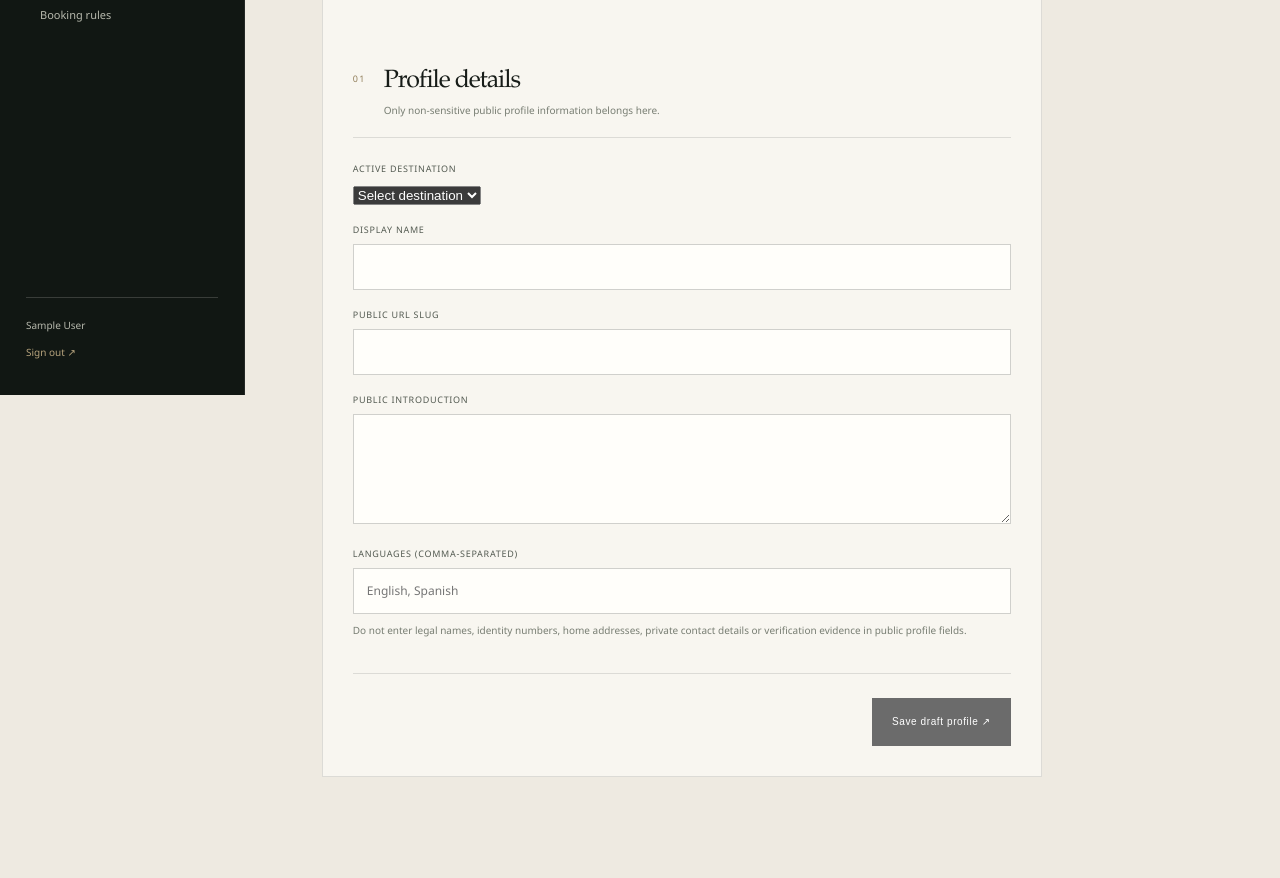
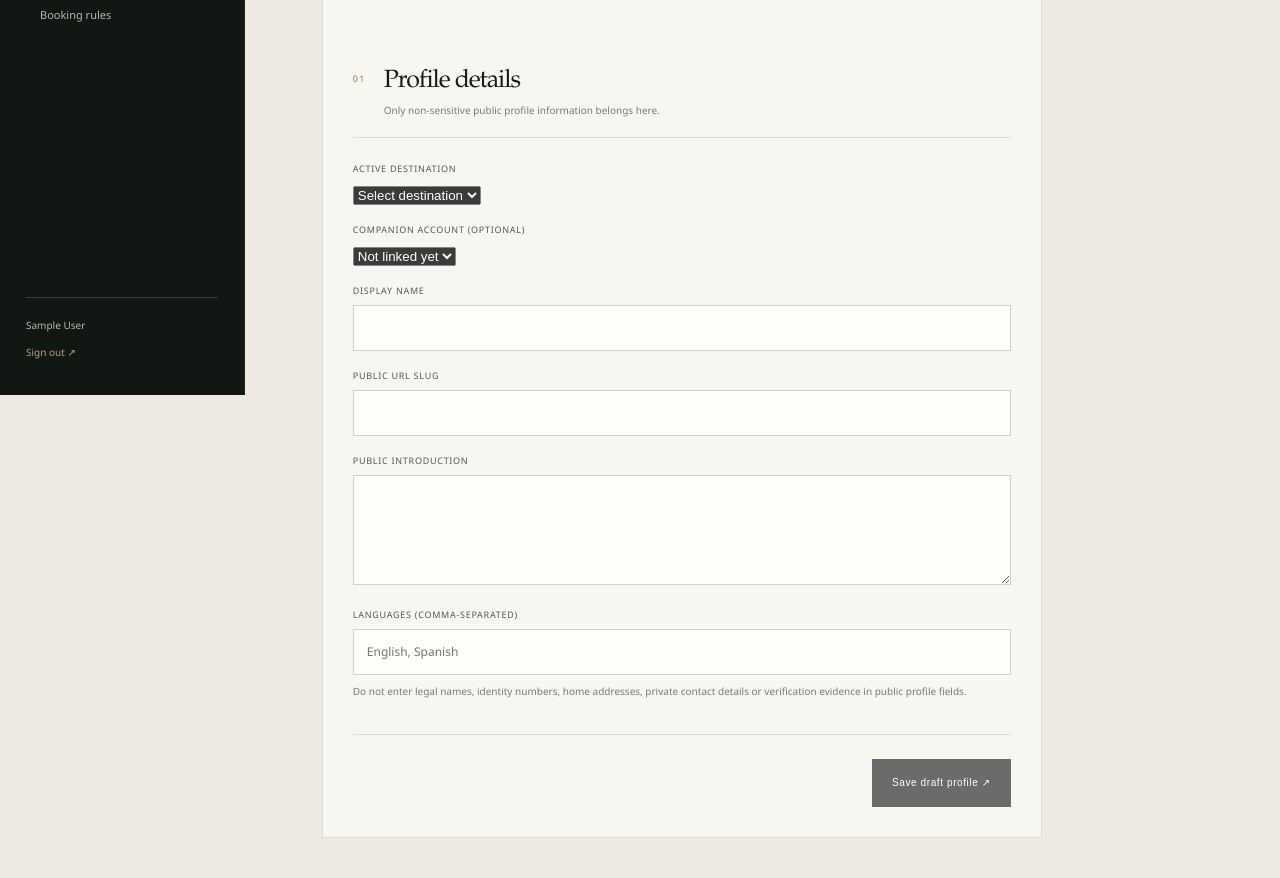
Before and after one commit to LloydCoder/talyvane-platform, a Laravel app: page /admin/profiles/create in a window 1280 px wide. Shown: the part 405-1283 px from the top of the page. Before the commit the page ends 1182 px from the top, so only its background shows below. Run offline with Laravel 12, Linux system fonts and the light colour scheme; the visitor is signed in with stand-in values (Sample User, id 1); data that the repository does not hold is empty; parts of the project's set-up code (start-up, migrations or seed data) failed here and were passed over.

Commit message:
Link profile drafts to CLI-provisioned companion accounts

```diff
--- a/resources/views/admin/profiles/create.blade.php
+++ b/resources/views/admin/profiles/create.blade.php
@@ -10,6 +10,7 @@
         @if ($errors->any())<div class="form-alert" role="alert"><ul>@foreach ($errors->all() as $error)<li>{{ $error }}</li>@endforeach</ul></div>@endif
         <div class="settings-section-title"><span>01</span><div><h2>Profile details</h2><p>Only non-sensitive public profile information belongs here.</p></div></div>
         <label for="destination_id">Active destination</label><select id="destination_id" name="destination_id" required><option value="">Select destination</option>@foreach ($destinations as $destination)<option value="{{ $destination->id }}" @selected(old('destination_id') == $destination->id)>{{ $destination->name }}</option>@endforeach</select>
+        <label for="user_id">Companion account (optional)</label><select id="user_id" name="user_id"><option value="">Not linked yet</option>@foreach ($companionAccounts as $account)<option value="{{ $account->id }}" @selected(old('user_id') == $account->id)>{{ $account->name }} · {{ $account->email }}</option>@endforeach</select>
         <label for="display_name">Display name</label><input id="display_name" name="display_name" maxlength="80" required value="{{ old('display_name') }}">
         <label for="slug">Public URL slug</label><input id="slug" name="slug" maxlength="120" pattern="[A-Za-z0-9_-]+" required value="{{ old('slug') }}">
         <label for="summary">Public introduction</label><textarea id="summary" name="summary" maxlength="500" rows="4">{{ old('summary') }}</textarea>
```
